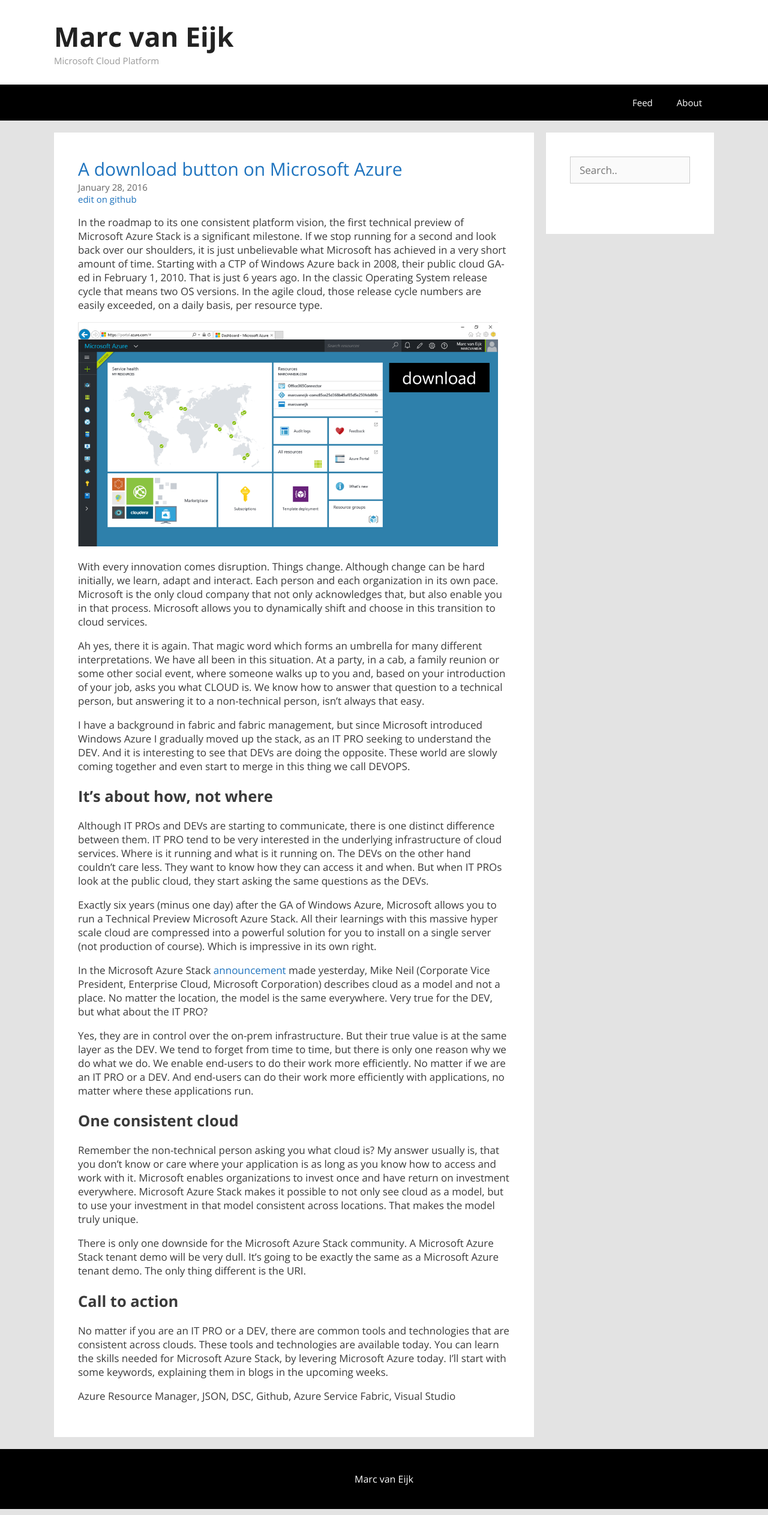
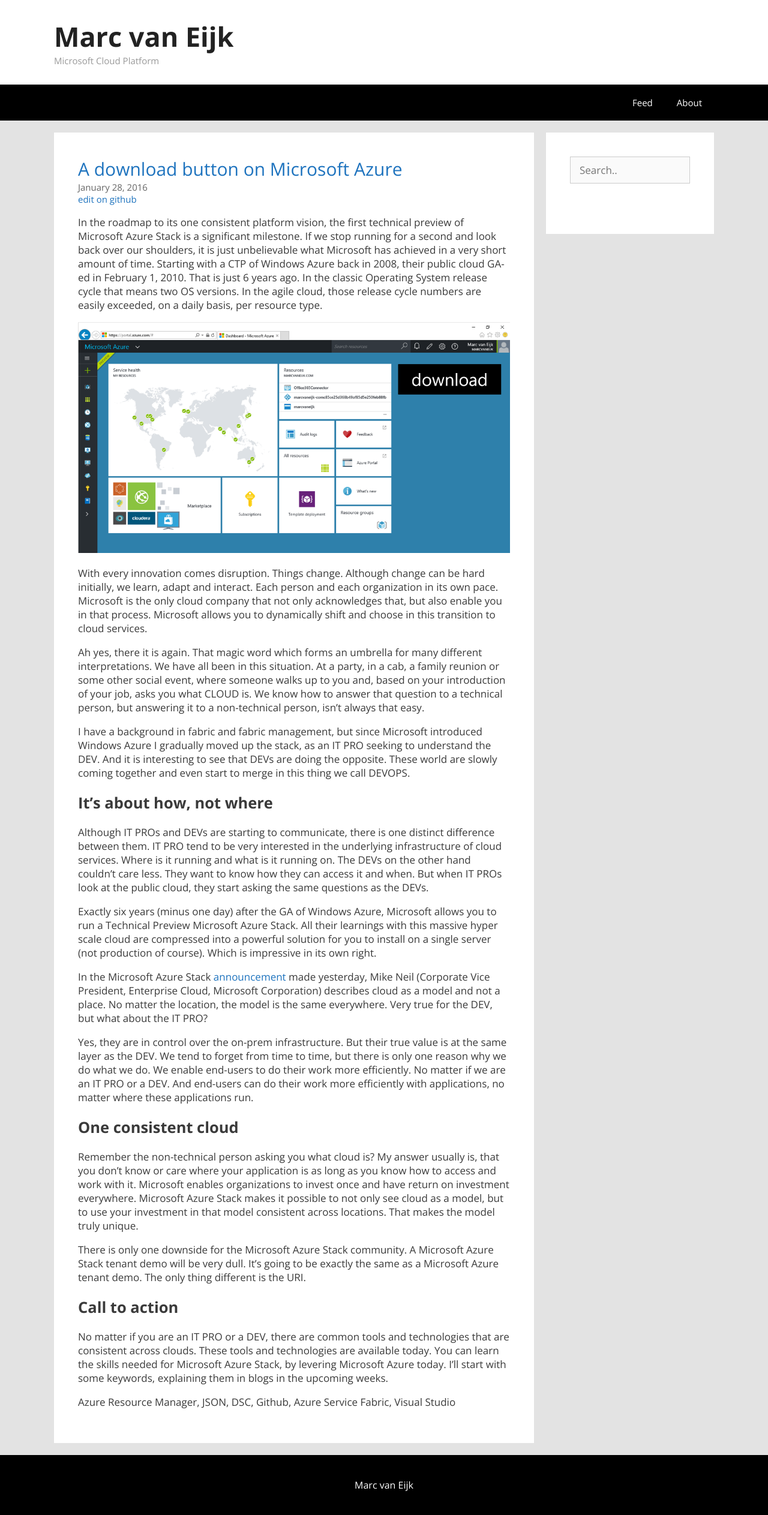
Before and after one commit to marcvaneijk/marcvaneijk.old, a Jekyll site: the page built from _posts/2016-01-28-downloadbutton.md, in a window 1280 px wide. Shown: the whole page at 60% size. Built offline with Jekyll 4.4.1, drawn with Linux system fonts in a browser that asks for light colours; nearby versions of some CDN libraries.

Commit message:
Update 2016-01-28-downloadbutton.md

```diff
--- a/_posts/2016-01-28-downloadbutton.md
+++ b/_posts/2016-01-28-downloadbutton.md
@@ -7,7 +7,7 @@ tags: Azure Resource Manager, Azure Service Fabric, Git, Github, Microsoft Azure
 ---
 In the roadmap to its one consistent platform vision, the first technical preview of Microsoft Azure Stack is a significant milestone. If we stop running for a second and look back over our shoulders, it is just unbelievable what Microsoft has achieved in a very short amount of time. Starting with a CTP of Windows Azure back in 2008, their public cloud GA-ed in February 1, 2010. That is just 6 years ago. In the classic Operating System release cycle that means two OS versions. In the agile cloud, those release cycle numbers are easily exceeded, on a daily basis, per resource type.
 
-<img src="/images/2016-01-28/Download.png" width="700">
+<img src="/images/2016-01-28/Download.png" width="720">
 
 With every innovation comes disruption. Things change. Although change can be hard initially, we learn, adapt and interact. Each person and each organization in its own pace. Microsoft is the only cloud company that not only acknowledges that, but also enable you in that process. Microsoft allows you to dynamically shift and choose in this transition to cloud services.
 
```
